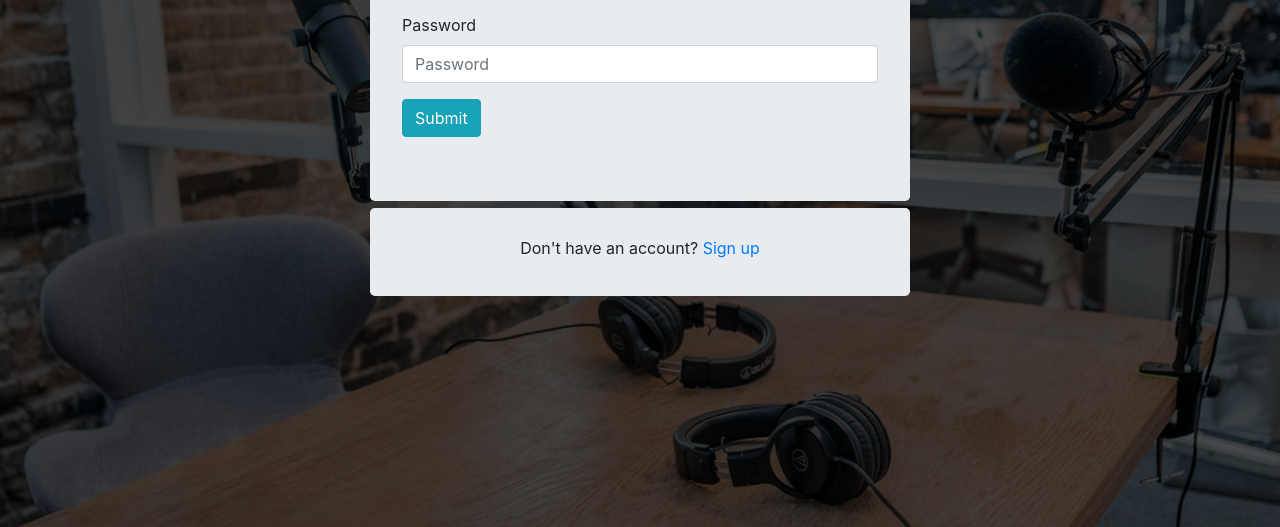
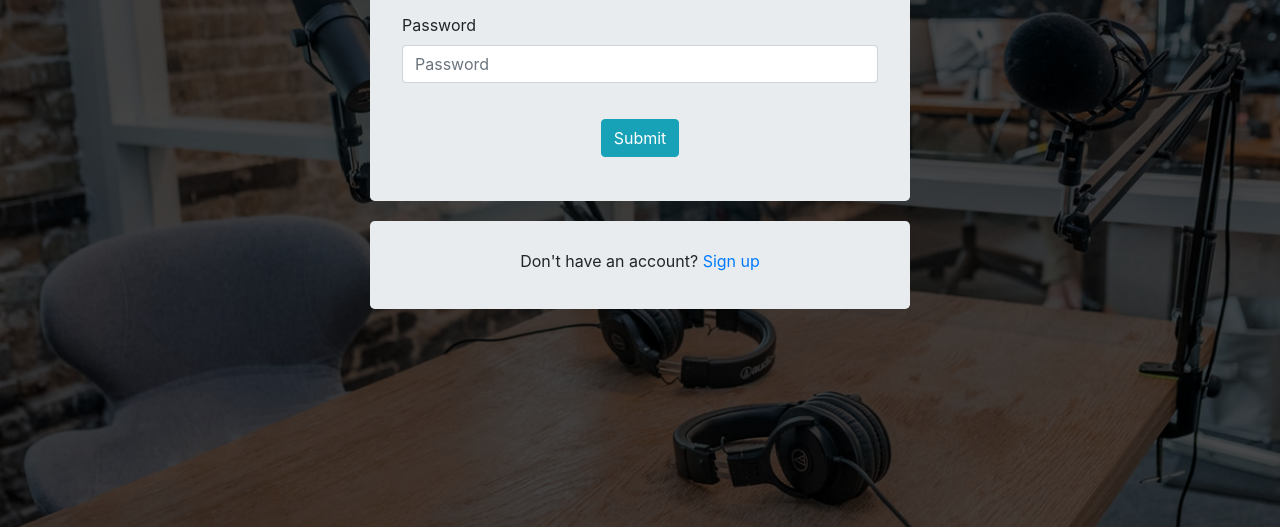
Before and after one commit to tranln025/podfeedr, a website: page views/auth/signin.html in a window 1280 px wide. Shown: the part 273-800 px from the top of the page. Drawn offline with nearby package versions, Linux system fonts and the light colour scheme.

Commit message:
Adds styling to signup and signin forms

```diff
--- a/public/styles/main.css
+++ b/public/styles/main.css
@@ -1,3 +1,8 @@
+.bg-dark {
+  opacity: .8;
+}
+
+/* Sign Up/Sign In */
 .signup-body, .signin-body {
   background-image: url('/images/podcast-bkgd.png');
   background-size: cover;
@@ -8,12 +13,6 @@
 form {
   max-width: 600px;
 }
-
-.bg-dark {
-  opacity: .8;
-}
-
-/* Sign Up */
 
 body main {
   padding: 0 30px;
@@ -39,8 +38,12 @@ body main {
     margin: 0 auto;
 }
 
+.signinbtn {
+  text-align: center;
+}
+
 #no-account {
-    margin-top: 7px;
+    margin-top: 20px;
     text-align: center;
     padding: 20px 0;
 }
@@ -59,12 +62,18 @@ body main {
     color: #721c24;
 }
 
+.jumbotron {
+  height: 100%;
+}
+
+.signup-btn, .signin-btn {
+  position: relative;
+  top: 20px;
+}
+
 /* Search/Feed */
 
 .feed-body, .search-body {
-  /* background-image: url('/images/teal-bkgd.png');*/
-
-  /* background-image: url('/images/wood.jpeg'); */
   background-image: url('/images/19952.jpg');
   background-size: cover;
   background-repeat: no-repeat;
--- a/views/auth/signin.html
+++ b/views/auth/signin.html
@@ -43,7 +43,9 @@
                     <label for="password">Password</label>
                     <input type="password" name="password" class="form-control" id="password" placeholder="Password">
                 </div>
-                <button class="signin-btn btn btn-info" type="submit" class="btn btn-primary">Submit</button>
+                <div class="signinbtn">
+                    <button class="signin-btn btn btn-info" type="submit" class="btn btn-primary">Submit</button>
+                </div>
             </form>
         </div>
         <div class="jumbotron" id="no-account">
```
Also changed, not shown: views/auth/signup.html (+1 -1 lines). Lines whose indentation alone changed are shown as unchanged.
